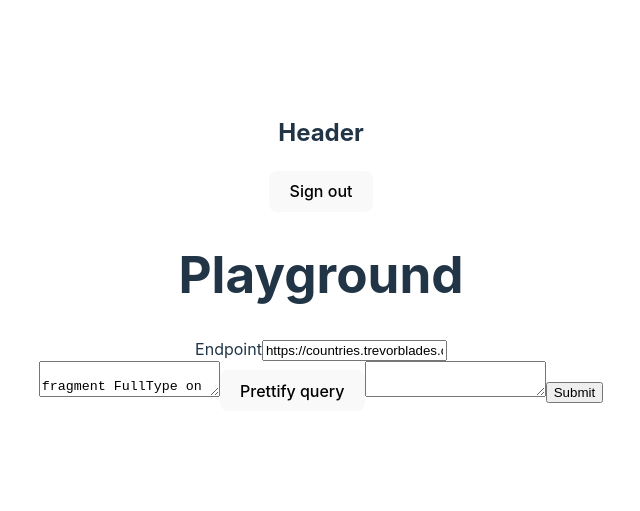
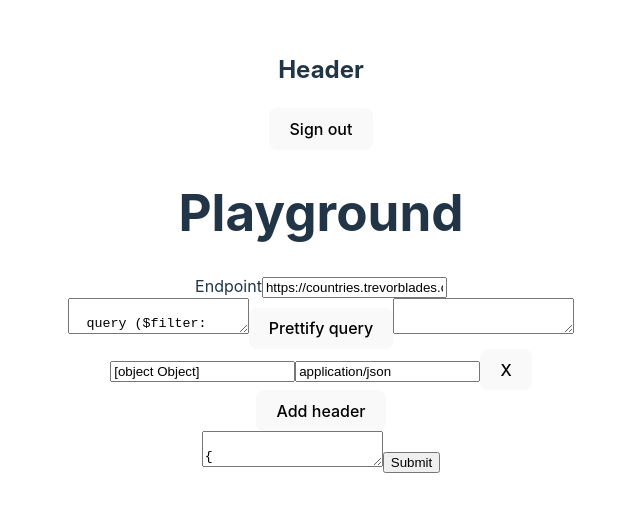
Before and after one commit to Western8/graphiql-app, a React (Vite) app: page /playground in a window 1280 px wide. Shown: the part 147-658 px from the top of the page, without its empty margins (319-959 px from the left). Built offline with nearby package versions, Linux system fonts and the light colour scheme.

Commit message:
feat: add request headers

```diff
--- a/src/components/Playground/Playground.tsx
+++ b/src/components/Playground/Playground.tsx
@@ -1,33 +1,76 @@
 //import './Playground.css';
 //import { Link } from 'react-router-dom';
-import React, { useState } from 'react';
-import { useForm } from 'react-hook-form';
-import { yupResolver } from '@hookform/resolvers/yup';
-import schema from './../utils/yup';
+//import React, { useState } from 'react';
+import { useState } from 'react';
+import { useFieldArray, useForm } from 'react-hook-form';
 import Header from "../Header/Header";
-import { url, query } from "./../utils/types";
+import { url, query, variables, IReqHeader } from "./../utils/types";
 
 function Playground() {
+  const initReqHeaders = [];
+  initReqHeaders.push({ key: 'Content-type', value: 'application/json' });
+
   const {
     register,
     handleSubmit,
     setValue,
     getValues,
-    formState: { errors },
-  } = useForm();
+    control,
+    // formState: { errors },
+  } = useForm({
+    defaultValues: {
+      reqHeaders: initReqHeaders,
+      query,
+      variables,
+      endpoint: url,
+    }
+  });
+
+  const { fields, append, remove } = useFieldArray({
+    name: 'reqHeaders',
+    control
+  });
 
   const [dataViewer, setDataViewer] = useState('');
-  const refEditor = React.useRef<HTMLInputElement>(null);
+  //  const [reqHeaders, setHeadersList] = useState(initReqHeaders);
+
+  const reqHeadersEl = fields.map((item, index) => {
+    return (
+      <div className="req-header" key={item.id}>
+        <input placeholder="header-key" {...register(`reqHeaders.${index}.key`)} />
+        <input placeholder="header-value" {...register(`reqHeaders.${index}.value`)} />
+        <button onClick={() => remove(index)}>X</button>
+      </div>
+    )
+  });
+
+  function addReqHeader() {
+    append({
+      key: '',
+      value: '',
+    })
+  };
 
   function onClickPrettifyQuery() {
-    const queryPrettifyed = prettify(getValues('editor'));
-    setValue('editor', queryPrettifyed);
+    const queryPrettified = prettify(getValues('query'));
+    setValue('query', queryPrettified);
+    const variablesPrettified = prettify(getValues('variables'));
+    setValue('variables', variablesPrettified);
   }
 
   const onSubmit = async (data) => {
-    console.log('data.endpoint ', data.endpoint);
-    console.log('data.editor ', data.editor);
-    const res = await makeRequest(data.endpoint, data.editor);
+    const reqHeadersObj: HeadersInit = {};
+    //const reqHeadersObj = data.reqHeaders.reduce((acum, item: IReqHeader) => { acum[item.key] = item.value }, acc);
+    data.reqHeaders.forEach((item: IReqHeader) => {
+      reqHeadersObj[item.key] = item.value;
+    });
+    let variables = data.variables;
+    if (variables.trim() === '') {
+      variables = '{}';
+    }
+    //console.log('data.endpoint ', data.endpoint);
+    //console.log('data.query ', data.query);
+    const res = await makeRequest(data.endpoint, reqHeadersObj, data.query, variables);
     console.log('res.data ', res.data);
     setDataViewer(prettify(JSON.stringify(res.data)));
   };
@@ -41,27 +84,35 @@ function Playground() {
           <label htmlFor="endpoint">Endpoint</label>
           <input id="endpoint" type="text" defaultValue={url} {...register('endpoint')} />
         </div>
-        <textarea ref={refEditor} {...register('editor')}>{query}</textarea>
+        <textarea {...register('query')}><pre>{query}</pre></textarea>
         <button onClick={onClickPrettifyQuery}>Prettify query</button>
-        <textarea className="viewer" value={dataViewer}></textarea>
+        <textarea className="viewer" value={dataViewer}><pre></pre></textarea>
+        <div className="req-headers" {...register('reqHeaders')}>
+          {reqHeadersEl}
+          <button onClick={addReqHeader}>Add header</button>
+        </div>
+        <textarea {...register('variables')}><pre>{variables}</pre></textarea>
         <input type="submit" />
       </form>
     </div>
   );
 }
 
-function makeRequest(url: string, query: string) {
+function makeRequest(url: string, headers: HeadersInit, query: string, variables: string) {
   return fetch(url, {
     method: "POST",
-    headers: {
-      "Content-type": "application/json"
-    },
-    body: JSON.stringify({ query }),
+    headers,
+    body: JSON.stringify({
+      query,
+      variables: JSON.parse(variables)
+    }),
   }).then(res => res.json());
 }
 
 function prettify(str: string) {
-  const ident = (level: number) => '\u00A0'.repeat(level * 2);
+  if (!str) return str;
+  // const ident = (level: number) => '\u00A0'.repeat(level * 2);
+  const ident = (level: number) => ' '.repeat(level * 2);
   const newLineChar = '{},[]';
   const spaceChar = ':';
   let arr = str.replaceAll('\n', ' ').split(' ');
@@ -74,7 +125,8 @@ function prettify(str: string) {
       itemNew = `${item}\n${ident(level)}`;
     }
     if (spaceChar.includes(item)) {
-      itemNew = `${itemNew}\u00A0`;
+      // itemNew = `${itemNew}\u00A0`;
+      itemNew = `${itemNew} `;
     }
     if (item === '{' || item === '[') {
       level += 1;
@@ -85,7 +137,6 @@ function prettify(str: string) {
       if (arr[index + 1] !== ',') {
         itemNew = `${itemNew}\n${ident(level)}`;
       }
-
     }
     arrNew.push(itemNew);
   });
--- a/src/components/utils/firebase.ts
+++ b/src/components/utils/firebase.ts
@@ -30,7 +30,6 @@ const firebaseConfig = {
   appId: "1:281460862477:web:307233351cac0c9db7ef44"
 };
 
-// Initialize Firebase
 const app = initializeApp(firebaseConfig);
 export const auth = getAuth(app);
 export const db = getFirestore(app);
--- a/src/components/utils/types.ts
+++ b/src/components/utils/types.ts
@@ -1,3 +1,8 @@
+export interface IReqHeader {
+  key: string;
+  value: string;
+}
+
 export interface IDataItem {
   email: string;
   password: string;
@@ -9,19 +14,30 @@ export interface IDataProps {
 }
 
 //export const url = "https://rickandmortyapi.com/graphql";
+//export const query = "query {locations {results {id name type created } } } ";
 export const url = "https://countries.trevorblades.com/";
+export const query = `
+  query ($filter: CountryFilterInput) {
+    countries(filter: $filter) {
+      name
+      code
+      capital
+      currency
+    }
+}
+`;
+export const variables = `
+{
+  "filter": {
+  	"currency": {
+	    "eq": "EUR"
+	  }
+	}
+}
+`;
 
-export const query1 = `
-  query {locations {
-      results {
-        id name type created
-      }
-    }
-  }
-`;
-//export const query = "query {locations {results {id name type created } } } ";
 
-export const query = `
+export const queryDoc = `
 fragment FullType on __Type {
   kind
   name
```
